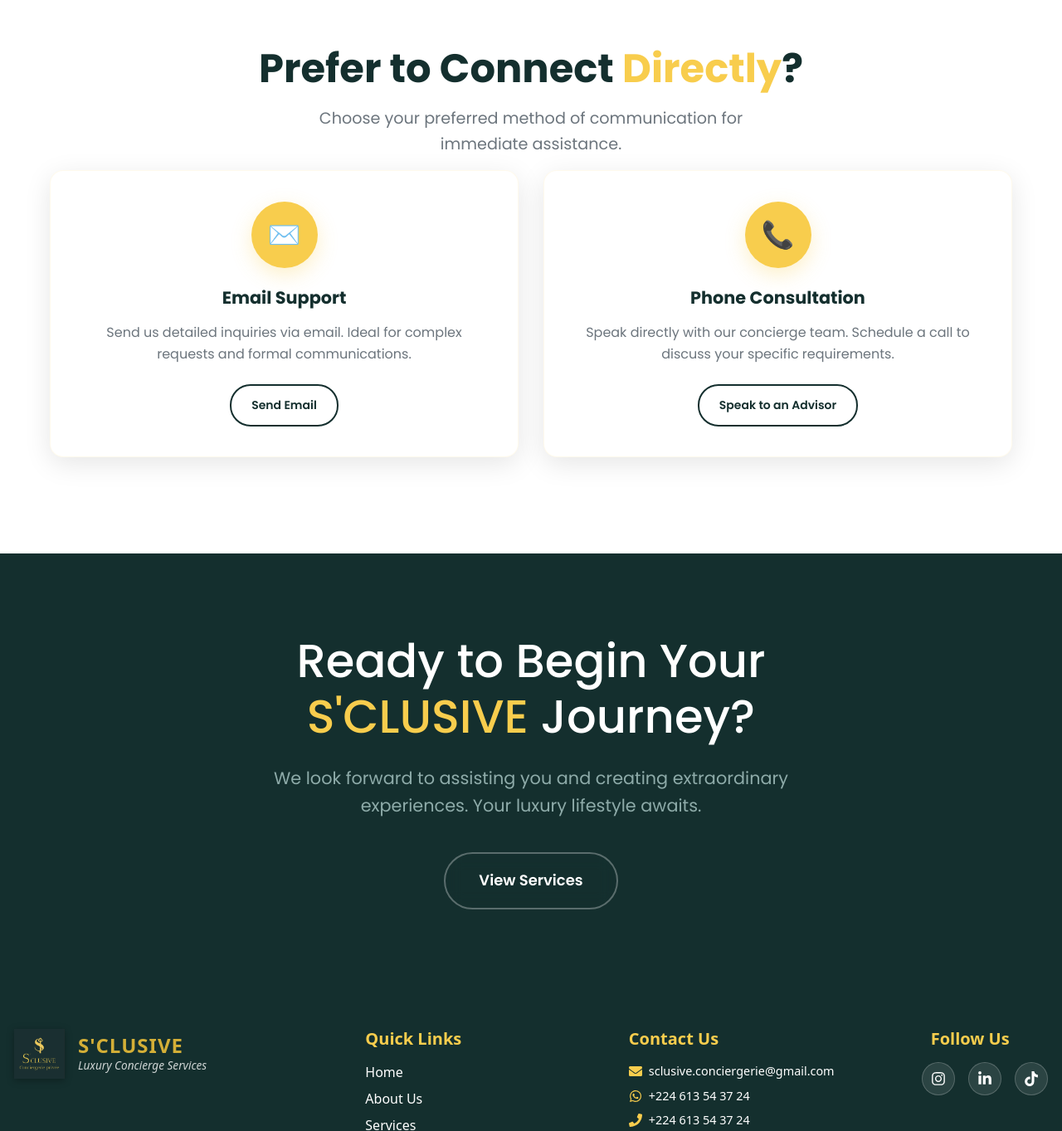
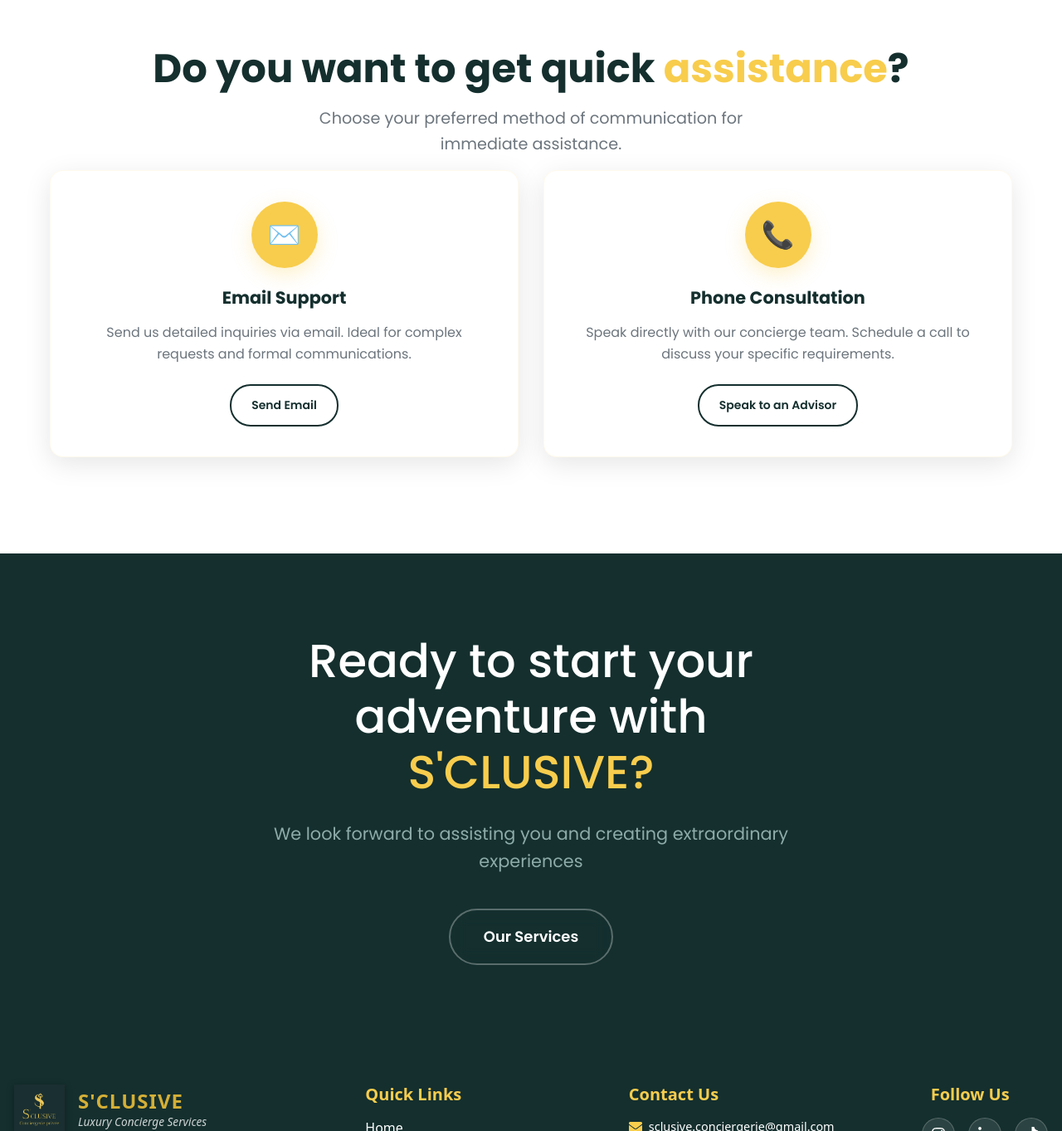
Before and after one commit to pratapbaraiyagit/Sclusive-Concierge, a React (Create React App) app: page /contact in a window 1280 px wide. Shown: the part 1924-3287 px from the top of the page at 83% size. Built offline with nearby package versions, Linux system fonts and the light colour scheme; no server answers.

Commit message:
Update ContactPage.js

```diff
--- a/src/pages/ContactPage.js
+++ b/src/pages/ContactPage.js
@@ -222,8 +222,8 @@ const ContactPage = () => {
         <div className="contact-container">
           <div className="text-center mb-3">
             <h2 className="contact-section-title">
-              Prefer to Connect{" "}
-              <span className="contact-highlight">Directly</span>?
+              Do you want to get quick{" "}
+              <span className="contact-highlight">assistance</span>?
             </h2>
             <p className="contact-section-description">
               Choose your preferred method of communication for immediate
@@ -271,16 +271,16 @@ const ContactPage = () => {
         <div className="contact-container">
           <div className="max-width-700 margin-auto">
             <h2 className="contact-cta-title">
-              Ready to Begin Your{" "}
-              <span className="contact-highlight">S'CLUSIVE</span> Journey?
+              Ready to start your adventure with{" "}
+              <span className="contact-highlight">S'CLUSIVE?</span>
             </h2>
             <p className="contact-cta-description">
               We look forward to assisting you and creating extraordinary
-              experiences. Your luxury lifestyle awaits.
+              experiences
             </p>
             <div className="contact-cta-buttons">
               <Link to={"/services"} className="contact-btn-outline">
-                View Services
+                Our Services
               </Link>
             </div>
           </div>
```
